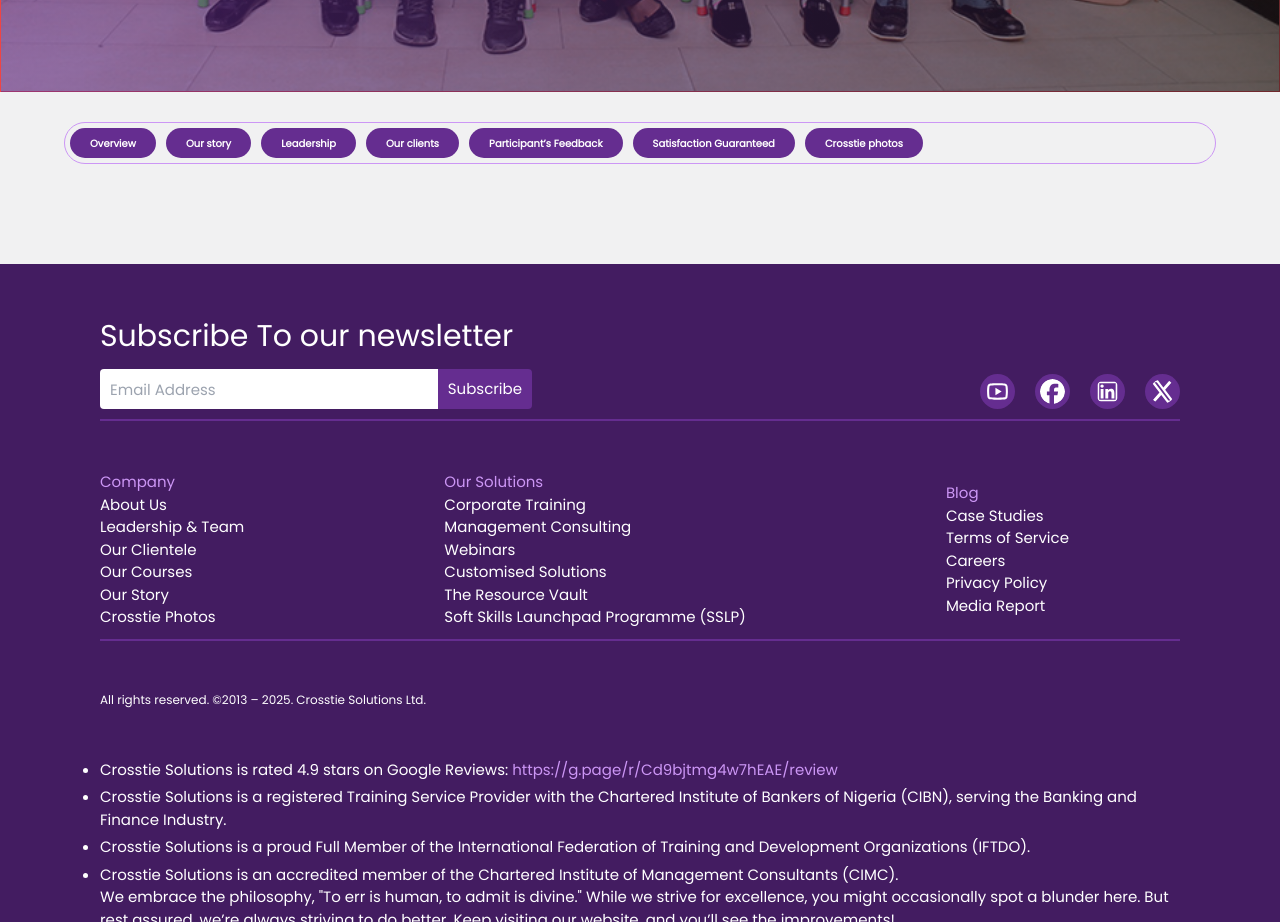
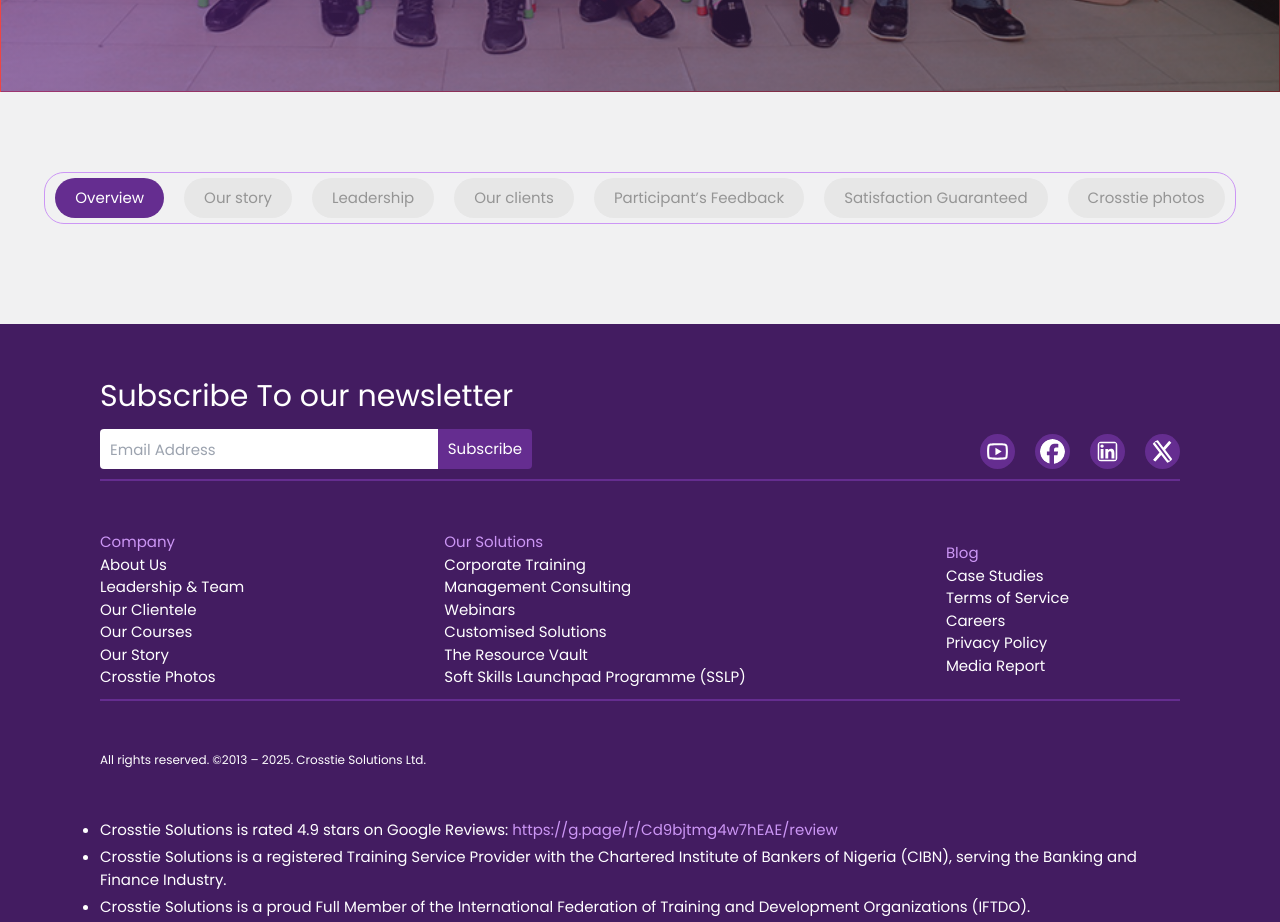
Before and after one commit to Crosstie-Solutions/website-frontend, a React (Vite) app: page /about-us in a window 1280 px wide. Shown: the part 840-1762 px from the top of the page. Built offline with nearby package versions, Linux system fonts and the light colour scheme.

Commit message:
added buttons

```diff
--- a/src/components/ButtonSwiper/ButtonSwiper.jsx
+++ b/src/components/ButtonSwiper/ButtonSwiper.jsx
@@ -1,58 +1,65 @@
-// import React, { useRef } from "react";
-// import { Link } from "react-router-dom";
+import React, { useEffect, useRef } from "react";
+import { Link, NavLink, useLocation } from "react-router-dom";
+
+//desktop
+const ButtonSwiper = () => {
+
+  const routes = [{
+    name: "Overview",
+    route: "about-us"
+  },
+  {
+    name: "Our story",
+    route: "our-story"
+  },
+  {
+    name: "Leadership",
+    route: "leadership"
+  },
+  {
+    name: "Our clients",
+    route: "our-clients"
+  },
+  {
+    name: "Participant’s Feedback",
+    route: "feedbacks"
+  },
+  {
+    name: "Satisfaction Guaranteed",
+    route: "satisfaction"
+  },
+  {
+    name: "Crosstie photos",
+    route: "crosstie-photos"
+  }
+
+]
 
 
-// //desktop
-// const ButtonSwiper = () => {
 
-//   const routes = [{
-//     name: "Overview",
-//     route: "about-us"
-//   },
-//   {
-//     name: "Our story",
-//     route: "our-story"
-//   },
-//   {
-//     name: "Leadership",
-//     route: "leadership"
-//   },
-//   {
-//     name: "Our clients",
-//     route: "our-clients"
-//   },
-//   {
-//     name: "Participant’s Feedback",
-//     route: "feedbacks"
-//   },
-//   {
-//     name: "Satisfaction Guaranteed",
-//     route: "satisfaction"
-//   },
-//   {
-//     name: "Crosstie photos",
-//     route: "crosstie-photos"
-//   }
-
-// ]
+    const location = useLocation()
 
 
-//   return (
-//     <div className="flex flex-row justify-center overflow-hidden large:w-100 large:text-15px small:w-90 small:text-10px">
-//       {/* <button className="nav-btn left" onClick={scrollLeft}>&#10094;</button> */}
 
-//       <div className="flex flex-row justify-center large:w-auto gap-2 px-1 py-0.5 border border-crossFooterText  rounded-20 small:w-100"
-//       // ref={scrollContainerRef}
-//       >
-//         {routes.map((item, index) => (
-//           <Link to={`/${item.route}`} key={index} className="flex items-center justify-center w-auto large:px-2 large:h-40px bg-crossLightPurple rounded-20 small:px-1 small:h-30px">{item.name}</Link>
-//         ))}
-//       </div>
-
-//       {/* <button className="nav-btn right" onClick={scrollRight}>&#10095;</button> */}
-//     </div>
-//   );
-// };
+  return (
+    <div className="flex-row justify-center mt-5 overflow-hidden large:flex large:w-100 large:text-15px small:w-90 small:text-10px small:hidden">
 
 
-// export default ButtonSwiper;
+      <div className="flex flex-row justify-center large:w-auto gap-2 px-1 py-0.5 border border-crossFooterText  rounded-20 small:w-100"
+
+      >
+        {routes.map((item, index) => (
+          <NavLink to={`/${item.route}`} key={index}
+          className={`${location.pathname===`/${item.route}` ? "bg-crossLightPurple text-white" : "bg-[#E7E7E7] text-[#959595]"
+          } flex items-center justify-center w-auto large:px-2 large:h-40px rounded-20 small:px-1 small:h-30px`}
+          >{item.name}</NavLink>
+        ))}
+      </div>
+
+
+    </div>
+  );
+};
+
+
+export default ButtonSwiper;
--- a/src/components/MobileButtonSwiper/MobileButtonSwiper.css
+++ b/src/components/MobileButtonSwiper/MobileButtonSwiper.css
@@ -3,6 +3,13 @@
 }
 
 
+.mobile-swiper-container {
+    display: none;
+  }
+
+
+
+  @media (max-width: 800px){
     .mobile-swiper-container {
       display: flex;
       align-items: center;
@@ -29,3 +36,8 @@
     .mobile-buttons-wrapper::-webkit-scrollbar {
       display: none; /* Hide scrollbar for Chrome, Safari */
     }
+
+
+
+
+  }
--- a/src/components/MobileButtonSwiper/MobileButtonSwiper.jsx
+++ b/src/components/MobileButtonSwiper/MobileButtonSwiper.jsx
@@ -1,8 +1,6 @@
 import React from "react";
-import { Link, NavLink } from "react-router-dom";
+import { NavLink } from "react-router-dom";
 import "./MobileButtonSwiper.css";
-import { MdChevronRight } from "react-icons/md";
-import { RiArrowLeftSLine } from "react-icons/ri";
 
 
 
@@ -41,21 +39,19 @@
   return (
 
       <div className="border mobile-swiper-container">
-        {/* <button className="nav-btn left" onClick={scrollLeft}>&#10094;</button> */}
 
         <div
           className="mobile-buttons-wrapper"
-          // ref={scrollContainerRef}
         >
+
           {routes.map((item, index) => (
-            <NavLink
-              to={`/${item.route}`}
-              key={index}
-              className="flex items-center justify-center w-auto px-2 font-semibold mobile-swiper-button text-10px rounded-20 h-30px bg-crossLightPurple"
-            >
-              {item.name}
-            </NavLink>
-          ))}
+                    <NavLink
+                    to={`/${item.route}`}
+                    key={index}
+                    className={`${location.pathname===`/${item.route}` ? "bg-crossLightPurple text-white" : "bg-[#E7E7E7] text-[#959595]"
+                    } flex items-center justify-center w-auto px-2 font-semibold mobile-swiper-button text-10px rounded-20 h-30px`}
+                    >{item.name}</NavLink>
+        ))}
         </div>
 
 
--- a/src/pages/AboutUsPage/AboutUsPage.jsx
+++ b/src/pages/AboutUsPage/AboutUsPage.jsx
@@ -4,7 +4,7 @@
 import "./AboutUsPage.css";
 import { PHOTOS } from "../../assets/images";
 import MobileButtonSwiper from "../../components/MobileButtonSwiper/MobileButtonSwiper";
-// import ButtonSwiper from "../../components/ButtonSwiper/ButtonSwiper";
+import ButtonSwiper from "../../components/ButtonSwiper/ButtonSwiper";
 
 
 
@@ -36,7 +36,7 @@
 
 
       <div className="flex flex-col items-center h-auto w-100">
-        {/* <ButtonSwiper /> */}
+        <ButtonSwiper />
         <MobileButtonSwiper />
       </div>
     </div>
```
Lines whose indentation alone changed are shown as unchanged.
